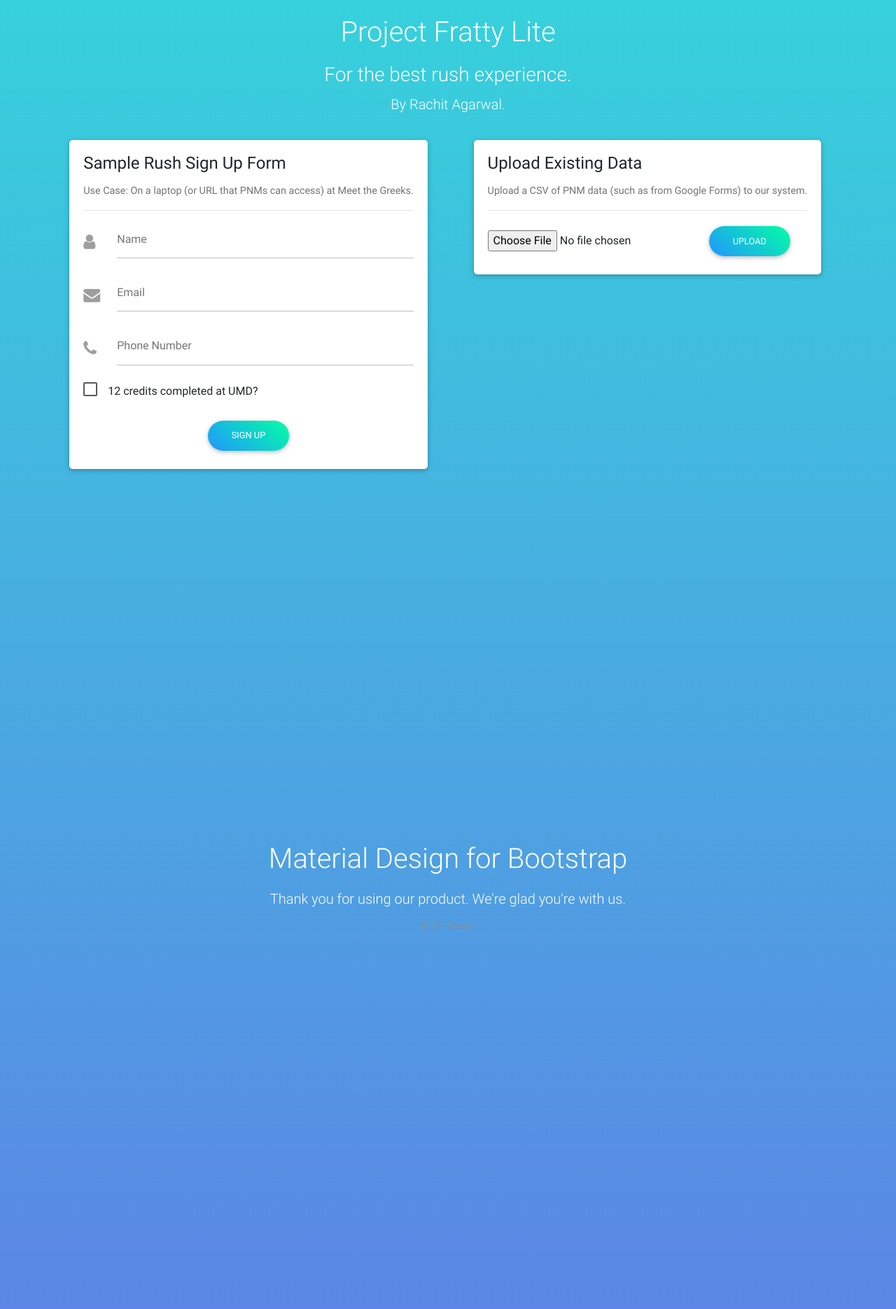
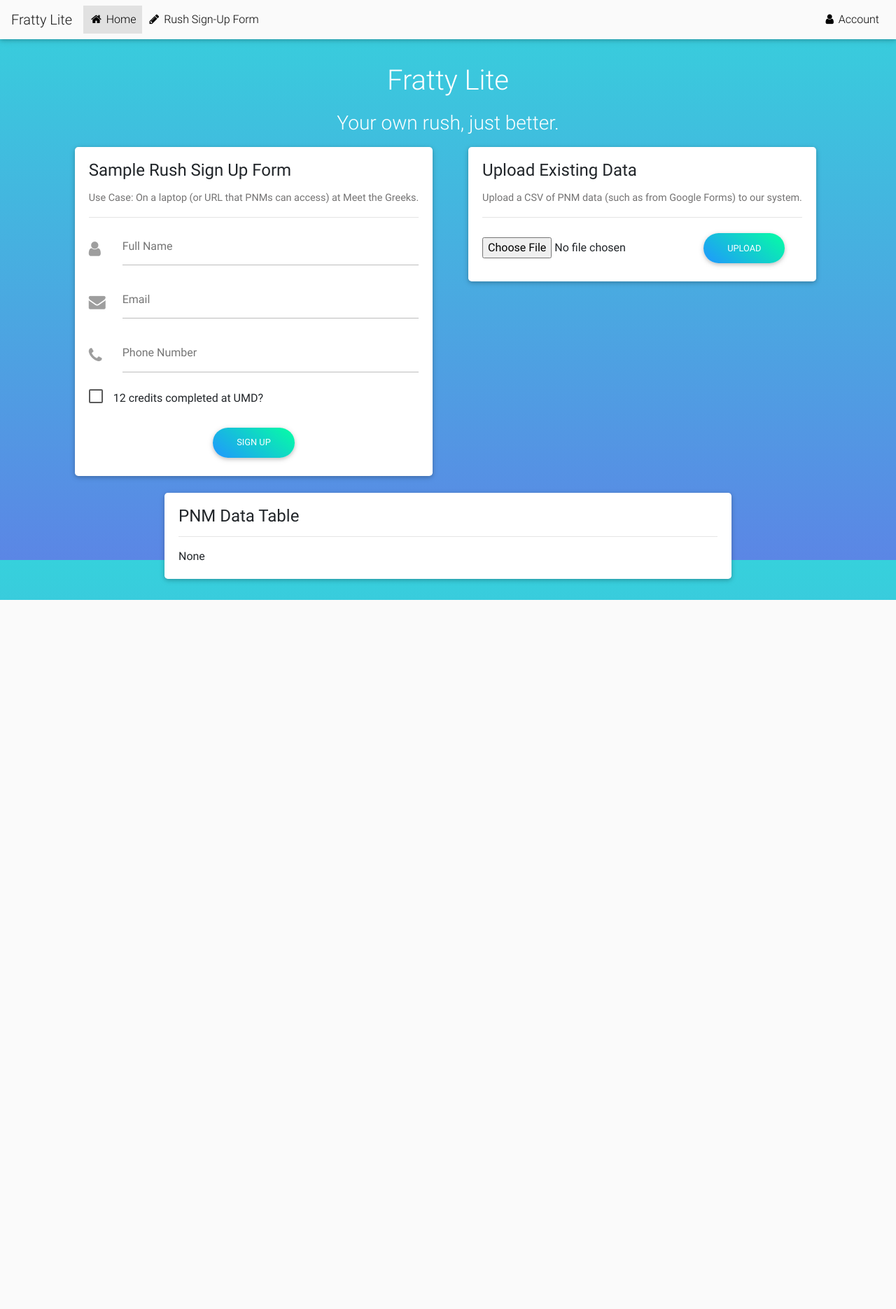
Before and after one commit to rachitag22/fratty_light, a Flask app: page / in a window 1280 px wide. Shown: the whole page at 70% size. After the commit the page ends 857 px from the top, so only its background shows below. Run offline with Flask 2, Linux system fonts and the light colour scheme; some libraries are stand-ins or nearby versions; some web fonts are replaced.

Commit message:
updates to nav and pages

```diff
--- a/app.py
+++ b/app.py
@@ -13,13 +13,41 @@ import requests
 import pandas as pd
 
 app = Flask(__name__)
+data = 0
+data_found = False
 
-@app.route("/", methods=['GET', 'POST'])
+def setup_database():
+	global DATABASE
+	global conn
+	global cursor
+	DATABASE = "database.db"
+	conn = sqlite3.connect(DATABASE)
+	cursor = conn.cursor()
+
+	create_table = "CREATE TABLE IF NOT EXISTS pnms (id INTEGER PRIMARY KEY AUTOINCREMENT, name TEXT NOT NULL, email TEXT NOT NULL, phonenum TEXT NOT NULL, credits_completed BOOLEAN NOT NULL, status TEXT DEFAULT 'RUSH')"
+	conn.execute(create_table)
+
+	cursor.close()
+
+setup_database()
+
+@app.route("/", methods=["GET", "POST"])
 def main():
-	return render_template('index.html')
+	global data
+
+	if (data_found):
+		pnm_data = data.to_html()
+	else:
+		pnm_data = None
+	return render_template("html/index.html", pnm_data=pnm_data)
+
+@app.route("/rush-sign-up", methods=["GET", "POST"])
+def rush_sign_up():
+	return render_template("html/rush-sign-up.html")
 
 @app.route('/upload', methods=["POST"])
 def upload():
+	global data, data_found
 
 	# Input file
 	file = request.files['file']
@@ -29,8 +57,11 @@ def upload():
 	# Put input file in dataframe
 	data = pd.read_csv(file, encoding='cp1252')
 
+
+	data_found = True
+
 	print(data)
 
-	return render_template('index.html')
+	return main()
 
 app.run(host=os.getenv('IP', '0.0.0.0'), port=int(os.getenv('PORT', 8080)), use_reloader=False)
--- a/static/css/style.css
+++ b/static/css/style.css
@@ -1,11 +1,17 @@
-/* YOUR CUSTOM STYLES */
+html, body {
+	height: 100%;
+}
+
 body {
 	background: #36D1DC;  /* fallback for old browsers */
 	background: -webkit-linear-gradient(to top, #5B86E5, #36D1DC);  /* Chrome 10-25, Safari 5.1-6 */
 	background: linear-gradient(to top, #5B86E5, #36D1DC); /* W3C, IE 10+/ Edge, Firefox 16+, Chrome 26+, Opera 12+, Safari 7+ */
+	height: 100%;
+    margin: 0;
+    background-repeat: no-repeat;
+    background-attachment: fixed;
 }
 
-[type=checkbox]:checked+label:before {
-    border-right: 2px solid #fff;
-    border-bottom: 2px solid #fff;
+.container {
+	padding: 30px;
 }
--- /dev/null
+++ b/templates/html/header.html
@@ -0,0 +1,14 @@
+<head>
+	<meta charset="utf-8">
+	<meta name="viewport" content="width=device-width, initial-scale=1, shrink-to-fit=no">
+	<meta http-equiv="x-ua-compatible" content="ie=edge">
+	<title>Material Design Bootstrap</title>
+	<!-- Font Awesome -->
+	<link rel="stylesheet" href="https://maxcdn.bootstrapcdn.com/font-awesome/4.7.0/css/font-awesome.min.css">
+	<!-- Bootstrap core CSS -->
+	<link href="{{ url_for('static', filename='css/bootstrap.min.css') }}" rel="stylesheet">
+	<!-- Material Design Bootstrap -->
+	<link href="{{ url_for('static', filename='css/compiled.min.css') }}" rel="stylesheet">
+	<!-- Your custom styles (optional) -->
+	<link href="{{ url_for('static', filename='css/style.css') }}" rel="stylesheet">
+</head>
--- /dev/null
+++ b/templates/html/index.html
@@ -0,0 +1,81 @@
+<!DOCTYPE html>
+<html lang="en">
+	{% include 'html/header.html' %}
+
+	<body>
+
+		{% include 'html/nav.html' %}
+
+		<div class="container">
+			<div style="height: 15vh">
+				<div class="flex-center flex-column white-text">
+					<h1 class="animated fadeIn mb-4">Fratty Lite</h1>
+					<h3 class="animated fadeIn mb-3">Your own rush, just better.</h1>
+				</div>
+			</div>
+			<div class="row">
+				<div class="col-md-6 flex-center">
+					<div class="card">
+						<div class="card-body">
+							<h4 class="card-title">Sample Rush Sign Up Form</h4>
+							<p class="card-text">Use Case: On a laptop (or URL that PNMs can access) at Meet the Greeks.</p>
+							<hr>
+							<form action="/add-pnm" method="POST">
+								<div class="md-form">
+									<i class="fa fa-user prefix grey-text"></i>
+									<input type="text" id="form-name" class="form-control">
+									<label for="form-name">Full Name</label>
+								</div>
+								<div class="md-form">
+									<i class="fa fa-envelope prefix grey-text"></i>
+									<input type="text" id="form-email" class="form-control">
+									<label for="form-email">Email</label>
+								</div>
+								<div class="md-form">
+									<i class="fa fa-phone prefix grey-text"></i>
+									<input type="text" id="form-phone" class="form-control">
+									<label for="form-phone">Phone Number</label>
+								</div>
+								<div class="form-group">
+									<input type="checkbox" class="filled-in" id="credits-checkbox">
+									<label for="credits-checkbox">12 credits completed at UMD?</label>
+								</div>
+								<div class="text-center">
+									<button type="submit" class="btn aqua-gradient btn-rounded">Sign Up</button>
+								</div>
+							</form>
+						</div>
+					</div>
+				</div>
+				<div class="col-md-6 flex-center">
+					<div class="card">
+						<div class="card-body">
+							<h4 class="card-title">Upload Existing Data</h4>
+							<p class="card-text">Upload a CSV of PNM data (such as from Google Forms) to our system.</p>
+							<hr>
+							<form action="/upload" method="POST" enctype="multipart/form-data">
+								<input type="file" name="file" />
+								<button type="submit" class="btn aqua-gradient btn-rounded">Upload</button>
+							</form>
+						</div>
+					</div>
+				</div>
+			</div>
+			<br />
+			<div class="row">
+				<div class="col-md-12 flex-center">
+					<div class="card" style="width: 75%;">
+						<div class="card-body">
+							<h4 class="card-title">PNM Data Table</h4>
+							<hr>
+							{{ pnm_data|safe }}
+						</div>
+					</div>
+				</div>
+			</div>
+		</div>
+
+		{% include 'html/scripts.html' %}
+
+	</body>
+</html>
--- /dev/null
+++ b/templates/html/nav.html
@@ -0,0 +1,113 @@
+<nav class="mb-1 navbar navbar-expand-lg navbar-light grey lighten-5">
+	<a class="navbar-brand" href="#">Fratty Lite</a>
+	<button class="navbar-toggler" type="button" data-toggle="collapse" data-target="#navbarSupportedContent-4" aria-controls="navbarSupportedContent-4"
+	aria-expanded="false" aria-label="Toggle navigation">
+	<span class="navbar-toggler-icon"></span>
+	</button>
+	<div class="collapse navbar-collapse">
+		<ul class="navbar-nav mr-auto">
+			<li class="nav-item {% if request.path == '/' %} active {% endif %}">
+				<a class="nav-link" href="/"><i class="fa fa-home"></i> Home</a>
+			</li>
+			<li class="nav-item {% if request.path == '/rush-sign-up' %} active {% endif %}">
+				<a class="nav-link" href="/rush-sign-up"><i class="fa fa-pencil"></i> Rush Sign-Up Form</a>
+			</li>
+		</ul>
+	</div>
+	<div class="collapse navbar-collapse" id="navbarSupportedContent-4">
+		<ul class="navbar-nav ml-auto">
+			<li class="nav-item">
+				<a class="nav-link" data-toggle="modal" data-target="#modal-account"><i class="fa fa-user"></i> Account</a>
+			</li>
+		</ul>
+	</div>
+</nav>
+
+<div class="modal fade" id="modal-account" tabindex="-1" role="dialog" aria-labelledby="modal-account" style="display: none;" aria-hidden="true">
+	<div class="modal-dialog cascading-modal" role="document">
+		<!--Content-->
+		<div class="modal-content">
+			<!--Modal cascading tabs-->
+			<div class="modal-c-tabs">
+				<!-- Nav tabs -->
+				<ul class="nav nav-tabs tabs-2 light-blue darken-3" role="tablist">
+					<li class="nav-item waves-effect waves-light">
+						<a class="nav-link" data-toggle="tab" href="#panel7" role="tab"><i class="fa fa-user mr-1"></i> Login</a>
+					</li>
+					<li class="nav-item waves-effect waves-light">
+						<a class="nav-link active" data-toggle="tab" href="#panel8" role="tab"><i class="fa fa-user-plus mr-1"></i> Register</a>
+					</li>
+				</ul>
+				<!-- Tab panels -->
+				<div class="tab-content">
+					<!--Panel 7-->
+					<div class="tab-pane fade" id="panel7" role="tabpanel">
+						<!--Body-->
+						<div class="modal-body mb-1">
+							<div class="md-form form-sm">
+								<i class="fa fa-envelope prefix"></i>
+								<input type="text" id="form22" class="form-control">
+								<label for="form22">Email</label>
+							</div>
+							<div class="md-form form-sm">
+								<i class="fa fa-lock prefix"></i>
+								<input type="password" id="form23" class="form-control">
+								<label for="form23">Password</label>
+							</div>
+							<div class="text-center mt-2">
+								<button class="btn btn-info waves-effect waves-light">Log in <i class="fa fa-sign-in ml-1"></i></button>
+							</div>
+						</div>
+						<!--Footer-->
+						<div class="modal-footer">
+							<div class="options text-center text-md-right mt-1">
+								<p>Not a member? <a href="#" class="blue-text">Sign Up</a></p>
+								<p>Forgot <a href="#" class="blue-text">Password?</a></p>
+							</div>
+							<button type="button" class="btn btn-outline-info waves-effect ml-auto" data-dismiss="modal">Close</button>
+						</div>
+					</div>
+
+					<!-- Register Form -->
+					<div class="tab-pane fade in show active" id="panel8" role="tabpanel">
+						<!--Body-->
+						<div class="modal-body">
+							<div class="md-form form-sm">
+								<i class="fa fa-user prefix"></i>
+								<input type="text" id="form23" class="form-control">
+								<label for="form23">Name</label>
+							</div>
+							<div class="md-form form-sm">
+								<i class="fa fa-envelope prefix"></i>
+								<input type="text" id="form24" class="form-control">
+								<label for="form24">Email</label>
+							</div>
+							<div class="md-form form-sm">
+								<i class="fa fa-lock prefix"></i>
+								<input type="password" id="form25" class="form-control">
+								<label for="form25">Password</label>
+							</div>
+							<div class="md-form form-sm">
+								<i class="fa fa-repeat prefix"></i>
+								<input type="password" id="form26" class="form-control">
+								<label for="form26">Repeat Password</label>
+							</div>
+							<div class="text-center form-sm mt-2">
+								<button class="btn btn-info waves-effect waves-light">Sign up <i class="fa fa-sign-in ml-1"></i></button>
+							</div>
+						</div>
+						<!--Footer-->
+						<div class="modal-footer">
+							<div class="options text-right">
+								<p class="pt-1">Already have an account? <a href="#" class="blue-text">Log In</a></p>
+							</div>
+							<button type="button" class="btn btn-outline-info waves-effect ml-auto" data-dismiss="modal">Close</button>
+						</div>
+					</div>
+					<!--/.Panel 8-->
+				</div>
+			</div>
+		</div>
+		<!--/.Content-->
+	</div>
+</div>
--- /dev/null
+++ b/templates/html/scripts.html
@@ -0,0 +1,9 @@
+<!-- SCRIPTS -->
+<!-- JQuery -->
+<script type="text/javascript" src="{{ url_for('static', filename='js/jquery-3.2.1.min.js') }}"></script>
+<!-- Bootstrap tooltips -->
+<script type="text/javascript" src="{{ url_for('static', filename='js/popper.min.js') }}"></script>
+<!-- Bootstrap core JavaScript -->
+<script type="text/javascript" src="{{ url_for('static', filename='js/bootstrap.min.js') }}"></script>
+<!-- MDB core JavaScript -->
+<script type="text/javascript" src="{{ url_for('static', filename='js/mdb.min.js') }}"></script>
--- a/templates/index.html
+++ /dev/null
@@ -1,106 +0,0 @@
-<!DOCTYPE html>
-<html lang="en">
-
-<head>
-	<meta charset="utf-8">
-	<meta name="viewport" content="width=device-width, initial-scale=1, shrink-to-fit=no">
-	<meta http-equiv="x-ua-compatible" content="ie=edge">
-	<title>Material Design Bootstrap</title>
-	<!-- Font Awesome -->
-	<link rel="stylesheet" href="https://maxcdn.bootstrapcdn.com/font-awesome/4.7.0/css/font-awesome.min.css">
-	<!-- Bootstrap core CSS -->
-	<link href="{{ url_for('static', filename='css/bootstrap.min.css') }}" rel="stylesheet">
-	<!-- Material Design Bootstrap -->
-	<link href="{{ url_for('static', filename='css/compiled.min.css') }}" rel="stylesheet">
-	<!-- Your custom styles (optional) -->
-	<link href="{{ url_for('static', filename='css/style.css') }}" rel="stylesheet">
-</head>
-
-<body>
-	<div class="container">
-		<div style="height: 25vh">
-			<div class="flex-center flex-column white-text">
-				<h1 class="animated fadeIn mb-4">Project Fratty Lite</h1>
-				<h3 class="animated fadeIn mb-3">For the best rush experience.</h1>
-				<h5 class="animated fadeIn mb-3">By Rachit Agarwal.</h5>
-			</div>
-		</div>
-
-		<div class="row">
-			<div class="col-md-6 flex-center">
-				<div class="card">
-					<div class="card-body">
-						<h4 class="card-title">Sample Rush Sign Up Form</h4>
-						<p class="card-text">Use Case: On a laptop (or URL that PNMs can access) at Meet the Greeks.</p>
-						<hr>
-						<form action="/add-pnm" method="POST">
-							<div class="md-form">
-								<i class="fa fa-user prefix grey-text"></i>
-								<input type="text" id="form-name" class="form-control">
-								<label for="form-name">Name</label>
-							</div>
-							<div class="md-form">
-								<i class="fa fa-envelope prefix grey-text"></i>
-								<input type="text" id="form-email" class="form-control">
-								<label for="form-email">Email</label>
-							</div>
-
-							<div class="md-form">
-								<i class="fa fa-phone prefix grey-text"></i>
-								<input type="text" id="form-phone" class="form-control">
-								<label for="form-phone">Phone Number</label>
-							</div>
-
-							<div class="form-group">
-								<input type="checkbox" class="filled-in" id="credits-checkbox">
-								<label for="credits-checkbox">12 credits completed at UMD?</label>
-							</div>
-
-							<div class="text-center">
-								<button type="submit" class="btn aqua-gradient btn-rounded">Sign Up</button>
-							</div>
-						</form>
-					</div>
-				</div>
-			</div>
-			<div class="col-md-6 flex-center">
-				<div class="card">
-					<div class="card-body">
-						<h4 class="card-title">Upload Existing Data</h4>
-						<p class="card-text">Upload a CSV of PNM data (such as from Google Forms) to our system.</p>
-						<hr>
-						<form action="/upload" method="POST" enctype="multipart/form-data">
-							<input type="file" name="file" />
-							<button type="submit" class="btn aqua-gradient btn-rounded">Upload</a>
-						</form>
-					</div>
-				</div>
-			</div>
-		</div>
-		<!-- Start your project here-->
-		<div style="height: 150vh">
-			<div class="flex-center flex-column white-text">
-				<h1 class="animated fadeIn mb-4">Material Design for Bootstrap</h1>
-
-				<h5 class="animated fadeIn mb-3">Thank you for using our product. We're glad you're with us.</h5>
-
-				<p class="animated fadeIn text-muted">MDB Team</p>
-			</div>
-		</div>
-	<!-- /Start your project here-->
-
-	</div>
-
-
-	<!-- SCRIPTS -->
-	<!-- JQuery -->
-	<script type="text/javascript" src="{{ url_for('static', filename='js/jquery-3.2.1.min.js') }}"></script>
-	<!-- Bootstrap tooltips -->
-	<script type="text/javascript" src="{{ url_for('static', filename='js/popper.min.js') }}"></script>
-	<!-- Bootstrap core JavaScript -->
-	<script type="text/javascript" src="{{ url_for('static', filename='js/bootstrap.min.js') }}"></script>
-	<!-- MDB core JavaScript -->
-	<script type="text/javascript" src="{{ url_for('static', filename='js/mdb.min.js') }}"></script>
-</body>
-
-</html>
```
Also changed, not shown: templates/html/rush-sign-up.html (added, +72 -0 lines), templates/index 2.html (deleted, +0 -44 lines), database.db (added).
